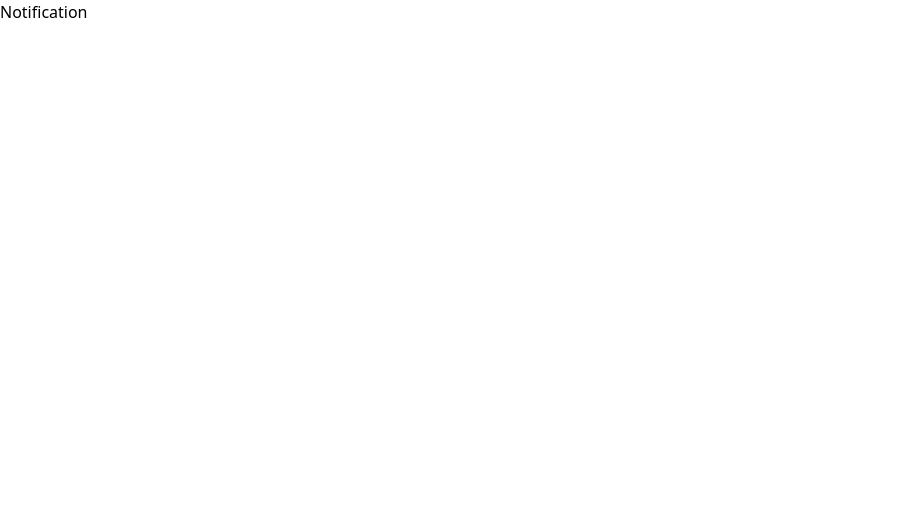
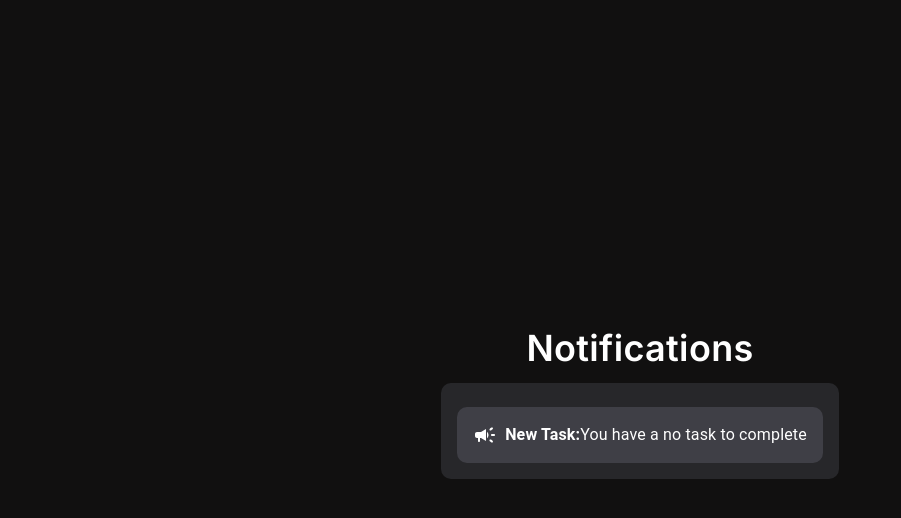
Before and after one commit to PhamAnhKhoi10/advanced-employee-management-system, a React (Vite) app in the folder aems-frontend/: page /notifications in a window 1280 px wide. Shown: the top 518 px of the page, without its empty margins (0-901 px from the left). Built offline with nearby package versions, Linux system fonts and the light colour scheme.

Commit message:
Khanh | feature: implement notifications page

```diff
--- a/aems-frontend/src/App.jsx
+++ b/aems-frontend/src/App.jsx
@@ -1,15 +1,15 @@
-import React from "react";
 import { Routes, Route } from "react-router-dom";
 import Dashboard from "./page/Dashboard";
 import Login from "./page/Login";
 import Notification from "./page/Notification";
+import PrivateRoute from "./components/PrivateRoute";
 
 const App = () => {
   return (
     <div>
       <Routes>
-        <Route path="/" element={<Dashboard />} />
         <Route path="/login" element={<Login />} />
+        <Route path="/home" element={<PrivateRoute element={Dashboard} />} />
         <Route path="/notifications" element={<Notification />} />
       </Routes>
     </div>
--- /dev/null
+++ b/aems-frontend/src/components/PrivateRoute.jsx
@@ -0,0 +1,15 @@
+import React from "react";
+import PropTypes from "prop-types";
+import { Navigate } from "react-router-dom";
+import useAuth from "../hooks/useAuth";
+
+const PrivateRoute = ({ element: Component, ...rest }) => {
+  const isAuthenticated = useAuth();
+
+  return isAuthenticated ? <Component {...rest} /> : <Navigate to="/login" />;
+};
+PrivateRoute.propTypes = {
+  element: PropTypes.elementType.isRequired,
+};
+
+export default PrivateRoute;
--- /dev/null
+++ b/aems-frontend/src/hooks/useAuth.js
@@ -0,0 +1,22 @@
+import { useEffect, useState } from "react";
+import { useNavigate } from "react-router-dom";
+import TokenService from "../services/token.service";
+
+const useAuth = () => {
+  const [isAuthenticated, setIsAuthenticated] = useState(false);
+  const navigate = useNavigate();
+
+  useEffect(() => {
+    const token = TokenService.getToken();
+    if (token) {
+      setIsAuthenticated(true);
+    } else {
+      setIsAuthenticated(false);
+      navigate("/login");
+    }
+  }, [navigate]);
+
+  return isAuthenticated;
+};
+
+export default useAuth;
--- a/aems-frontend/src/page/Login.jsx
+++ b/aems-frontend/src/page/Login.jsx
@@ -19,7 +19,6 @@ function Login() {
 
   const handleLogin = handleSubmit(async (data) => {
     try {
-      console.log(data);
       dispatch(loginAsync(data));
     } catch (error) {
       console.error(error);
--- a/aems-frontend/src/page/Notification.jsx
+++ b/aems-frontend/src/page/Notification.jsx
@@ -1,7 +1,127 @@
-import React from "react";
+import { useEffect, useState } from "react";
+import { useSelector } from "react-redux";
+import { selectEmployees } from "../redux/slice/employeeSlice";
+import { Box, Stack, Typography } from "@mui/material";
+import { CampaignRounded } from "@mui/icons-material";
 
 function Notification() {
-  return <div>Notification</div>;
+  const { employee } = useSelector(selectEmployees);
+  const [notifications, setNotifications] = useState([
+    {
+      id: 1,
+      title: "New Task",
+      content: "You have a no task to complete",
+    },
+  ]);
+
+  const requestInfomations = async (employeeId) => {
+    try {
+      const response = await fetch(
+        `/api/notification?employeeId=${employeeId}`,
+        {
+          method: "GET",
+          headers: {
+            "Content-Type": "application/json",
+          },
+        }
+      );
+      if (!response.ok) {
+        throw new Error("Network response was not ok");
+      }
+
+      const result = await response.json();
+      setNotifications(result);
+      console.log(result);
+    } catch (error) {
+      console.error("There was a problem with the request:", error);
+    }
+  };
+
+  useEffect(() => {
+    if (employee && employee.id) {
+      requestInfomations(employee.id);
+    }
+  }, [employee]);
+  return (
+    <Stack
+      sx={{
+        bgcolor: "#111010",
+        display: "flex",
+        height: "100vh",
+        justifyContent: "center",
+        fontFamily: "Inter",
+        alignItems: "center",
+      }}
+    >
+      <Typography
+        sx={{
+          fontFamily: "inter",
+          fontWeight: "600",
+          fontSize: "36px",
+          color: "#FFFFFF",
+        }}
+      >
+        Notifications
+      </Typography>
+      <Box
+        sx={{
+          mt: 1,
+          bgcolor: "#27272A",
+          p: 2,
+          minWidth: "300px",
+          borderRadius: "10px",
+          color: "#FFFFFF",
+        }}
+      >
+        {notifications ? (
+          notifications.map((notification) => (
+            <Box
+              sx={{
+                bgcolor: "#3F3F46",
+                p: 2,
+                borderRadius: "10px",
+                mt: 1,
+              }}
+              key={notification.id}
+            >
+              <Box
+                sx={{
+                  display: "flex",
+                }}
+              >
+                <CampaignRounded sx={{ color: "#FFFFFF", mr: 1 }} />
+                <Typography
+                  sx={{
+                    fontWeight: "700",
+                    color: "#FFFFFF",
+                  }}
+                >
+                  {notification.title}:{" "}
+                </Typography>
+                <Typography>{notification.content}</Typography>
+              </Box>
+            </Box>
+          ))
+        ) : (
+          <Stack
+            sx={{
+              bgcolor: "#27272A",
+              p: 2,
+              minWidth: "300px",
+              borderRadius: "10px",
+              display: "flex",
+              justifyContent: "center",
+              fontFamily: "Inter",
+              alignItems: "center",
+              color: "#FFFFFF",
+            }}
+          >
+            <Stack>No notifications</Stack>
+          </Stack>
+        )}
+      </Box>
+    </Stack>
+  );
 }
 
 export default Notification;
--- a/aems-frontend/src/redux/slice/employeeSlice.jsx
+++ b/aems-frontend/src/redux/slice/employeeSlice.jsx
@@ -1,11 +1,19 @@
 import { createSlice } from "@reduxjs/toolkit";
+import { loginAsync } from "../../services/auth/auth.service";
 
 const employeeSlice = createSlice({
   name: "employee",
   initialState: {
-    employees: [],
+    employee: null,
   },
   reducers: {},
+  extraReducers: (builder) => {
+    builder.addCase(loginAsync.fulfilled, (state, action) => {
+      state.employee = action.payload;
+    });
+  },
 });
 
+export const selectEmployees = (state) => state.employee; // Corrected selector
+
 export default employeeSlice.reducer;
--- a/aems-frontend/src/services/axios.js
+++ b/aems-frontend/src/services/axios.js
@@ -4,13 +4,14 @@ import { toast } from "react-toastify";
 import { doLogout } from "./auth/auth.service";
 
 const AxiosInstance = axios.create({
-  baseURL: "http://localhost:3000",
+  baseURL: "api/v1",
   withCredentials: true,
 });
 
 AxiosInstance.interceptors.request.use(
   (config) => {
-    const token = TokenService.getLocalAccessToken();
+    const token = TokenService.getToken();
+
     const unAuthorizedUrls = ["/login", "/register"];
     if (token && config.url && !unAuthorizedUrls.includes(config.url)) {
       config.headers["Authorization"] = "Bearer " + token;
```
Also changed, not shown: aems-frontend/package.json (+4 -3 lines), 1 other file (tests, documents, lock files or other folders).
